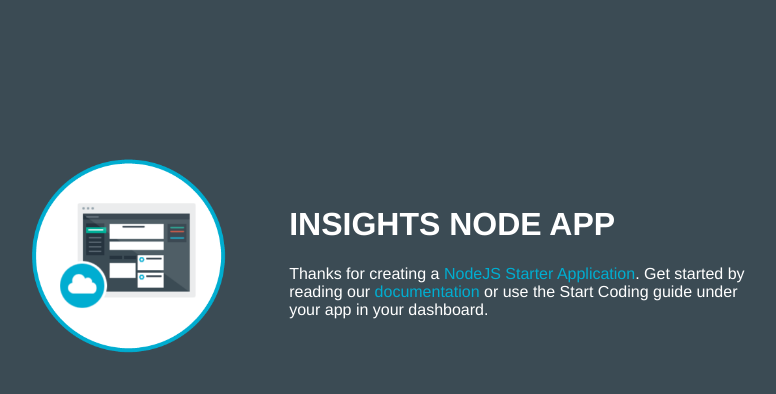
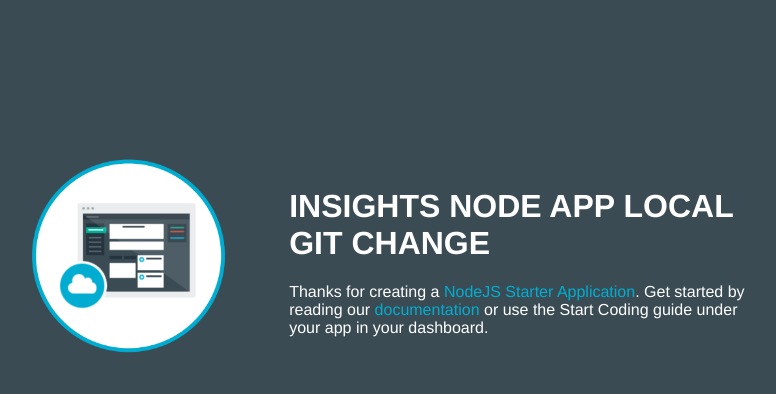
Before and after one commit to raybenchen/node-insights, a website: page public/index.html in a window 1280 px wide. Shown: the whole page, without its empty margins (253-1029 px from the left). Drawn offline with Linux system fonts and the light colour scheme.

Commit message:
updated header locally

```diff
--- a/app.js
+++ b/app.js
@@ -23,7 +23,6 @@
 
 // start server on the specified port and binding host
 app.listen(appEnv.port, '0.0.0.0', function() {
-
-	// print a message when the server starts listening
+  // print a message when the server starts listening
   console.log("server starting on " + appEnv.url);
 });
--- a/public/index.html
+++ b/public/index.html
@@ -15,7 +15,7 @@
         <td style= "width:30%;">
           <img class = "newappIcon" src="images/newapp-icon.png">
         <td>
-            <h1>INSIGHTS NODE APP</h1>
+            <h1>INSIGHTS NODE APP LOCAL GIT CHANGE</h1>
           <p>Thanks for creating a
             <span class = "blue">NodeJS Starter Application</span>.
             Get started by reading our
```
Also changed, not shown: 1 other file.
